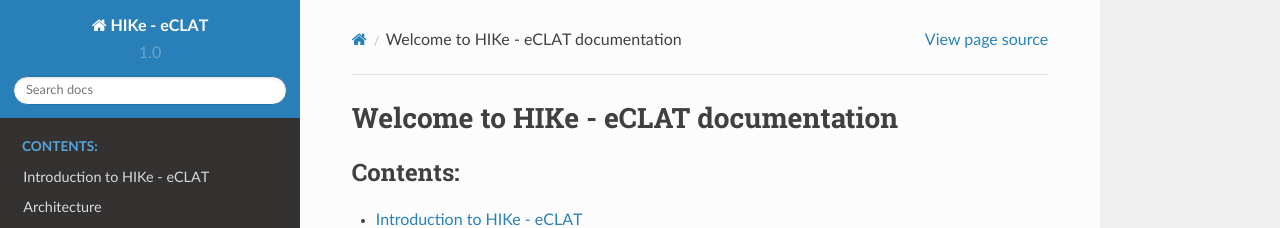
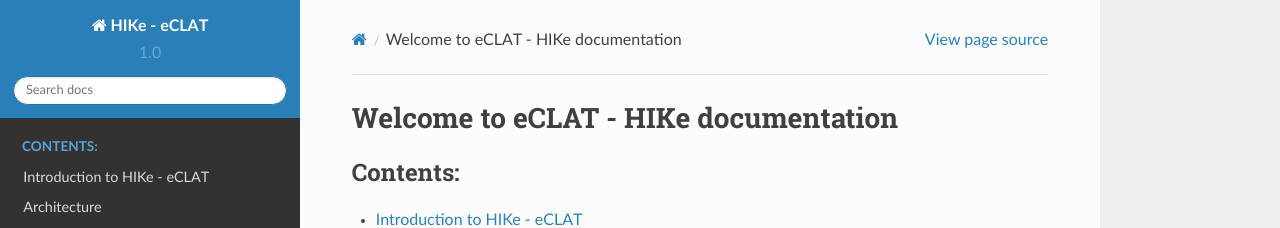
Before and after one commit to hike-eclat/docs, a Sphinx documentation site: the page built from docs/index.rst, in a window 1280 px wide and 900 px high. Shown: the top 228 px of the window. Built offline with Sphinx 7.4.7 and the Read the Docs theme 2.0.0, drawn with Linux system fonts in a browser that asks for light colours; pages that are not in the unit, such as notebooks, are missing from menus.

```diff
--- a/docs/index.rst
+++ b/docs/index.rst
@@ -3,7 +3,7 @@
    You can adapt this file completely to your liking, but it should at least
    contain the root `toctree` directive.
 
-Welcome to HIKe - eCLAT documentation
+Welcome to eCLAT - HIKe documentation
 =====================================
 
 
```
